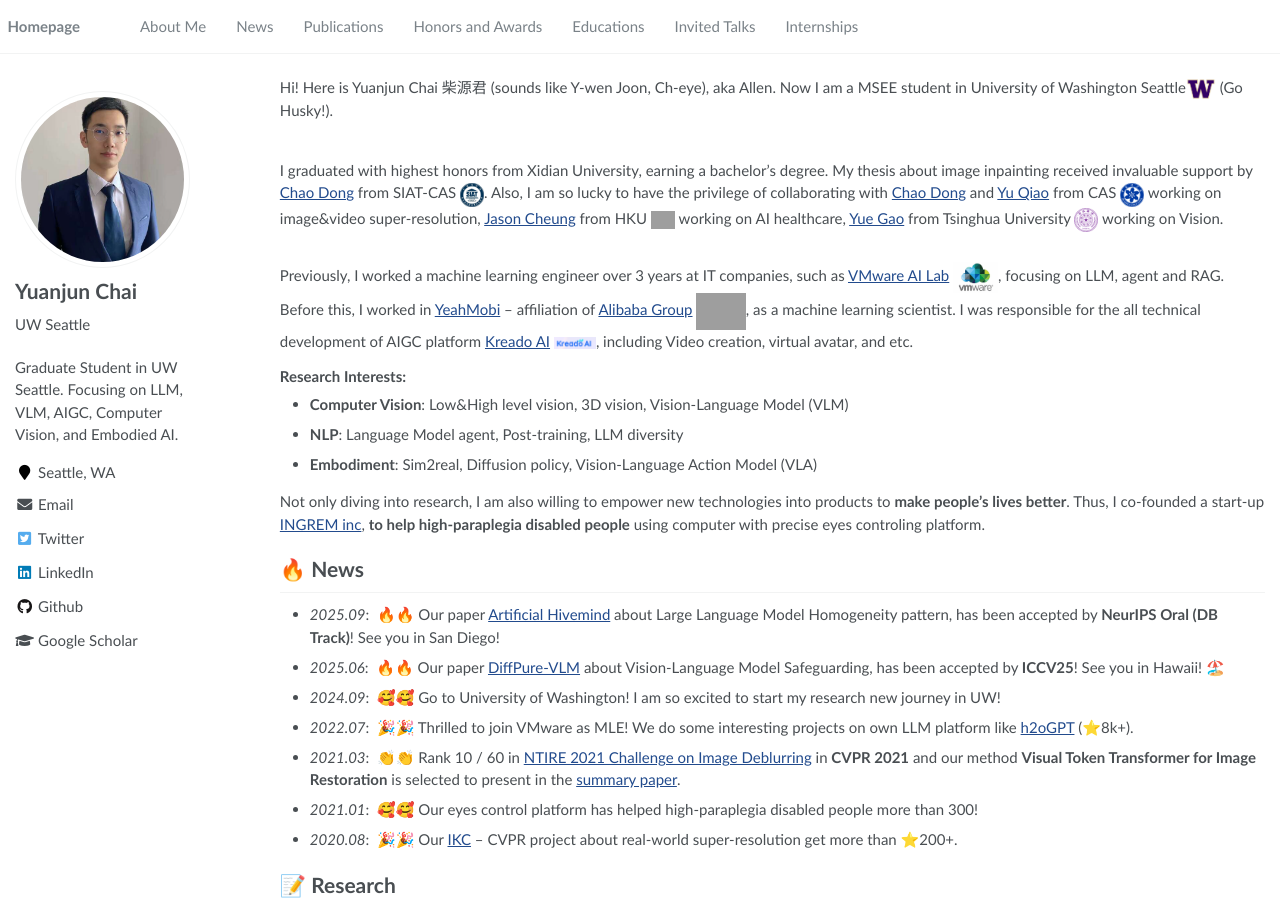
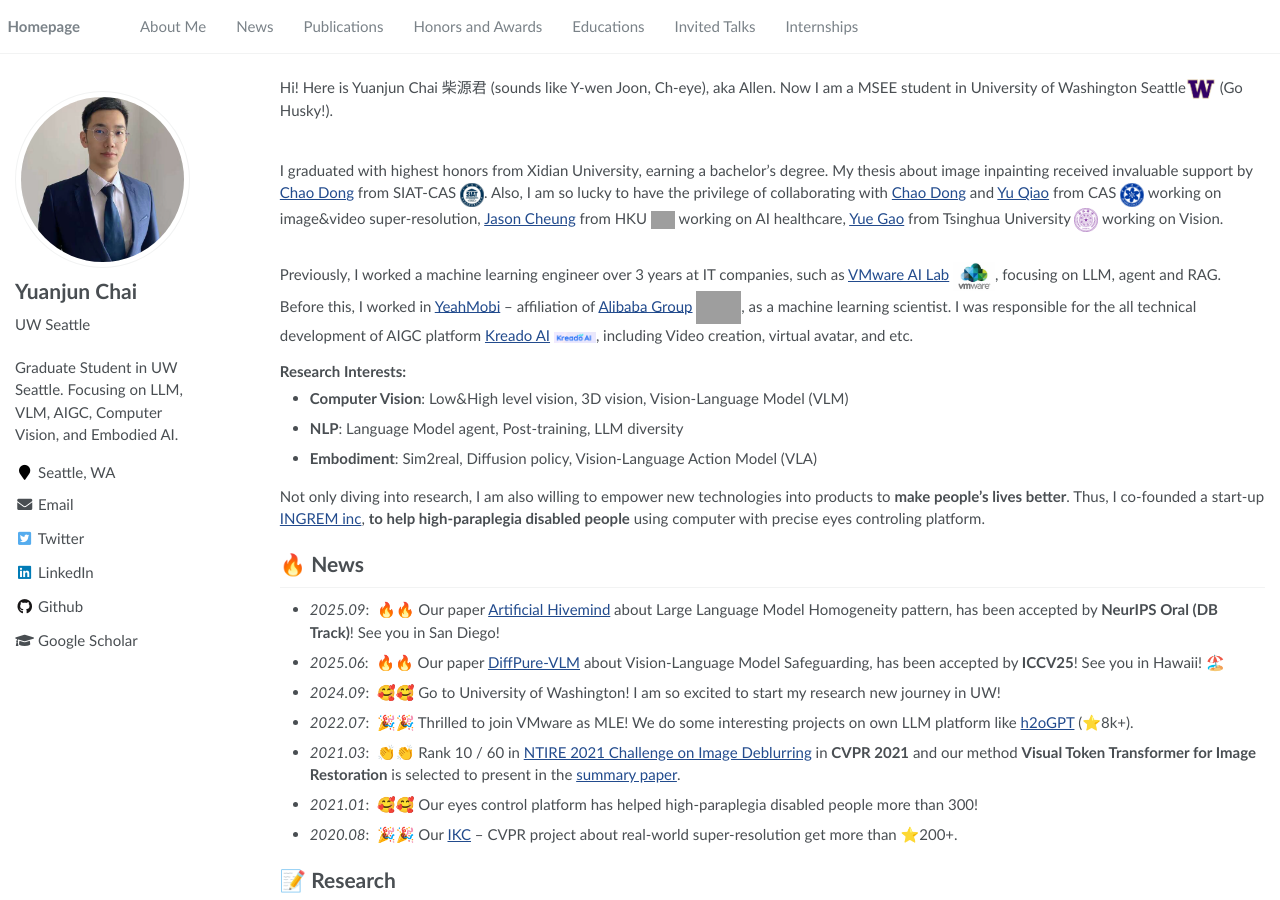
Before and after one commit to yuanjunchai/yuanjunchai.github.io, a Jekyll site: the page built from _pages/about.md, in a window 1280 px wide and 900 px high. Built offline with Jekyll 4.4.1, drawn with Linux system fonts in a browser that asks for light colours; grey boxes are pictures that could not be loaded.

Commit message:
update README

```diff
--- a/_pages/about.md
+++ b/_pages/about.md
@@ -26,7 +26,7 @@
 
 <!-- and [Eric Yi](https://scholar.google.com/citations?user=UyZL660AAAAJ&hl=en) -->
 <br />
-Previously, I worked a machine learning engineer over 3 years at IT companies, such as [VMware AI Lab](https://www.vmware.com/artificial-intelligence/ai-labs.html) <img src='./images/vmwarelogo.jpeg' style='width: 3.0em;'>, focusing on LLM, agent and RAG. Before this, I worked in [YeahMobi](https://en.yeahmobi.com/) -- affiliation of [Alibaba Group](https://www.alibabagroup.com/en-US) <img src='./images/Alibaba-Logo.png' style='width: 3.3em;'>, as a machine learning scientist. I was responsible for the all technical development of AIGC platform [Kreado AI](https://kreadoai.com/) <img src='./images/kreado_logo.png' style='width: 2.8em;'>, including Video creation, virtual avatar, and etc.
+Previously, I worked a machine learning engineer over 3 years at IT companies, such as [VMware AI Lab](https://www.vmware.com/artificial-intelligence/ai-labs.html) <img src='./images/vmwarelogo.jpeg' style='width: 2.8em;'>, focusing on LLM, agent and RAG. Before this, I worked in [YeahMobi](https://en.yeahmobi.com/) -- affiliation of [Alibaba Group](https://www.alibabagroup.com/en-US) <img src='./images/Alibaba-Logo.png' style='width: 3.0em;'>, as a machine learning scientist. I was responsible for the all technical development of AIGC platform [Kreado AI](https://kreadoai.com/) <img src='./images/kreado_logo.png' style='width: 2.8em;'>, including Video creation, virtual avatar, and etc.
 
 <!-- <img src='./images/SparkLLM.png' style='width: 2.7em;'>, working on SparkLLM, RAG, agent and Multi-modal LLM. -->
 <!-- Then, I am currently a machine learning engineer at VMware AI Lab <img src='./images/vmware.png' style='width: 2.3em;'>, working on LLM agent, RAG and VLM.<br /> -->
```
